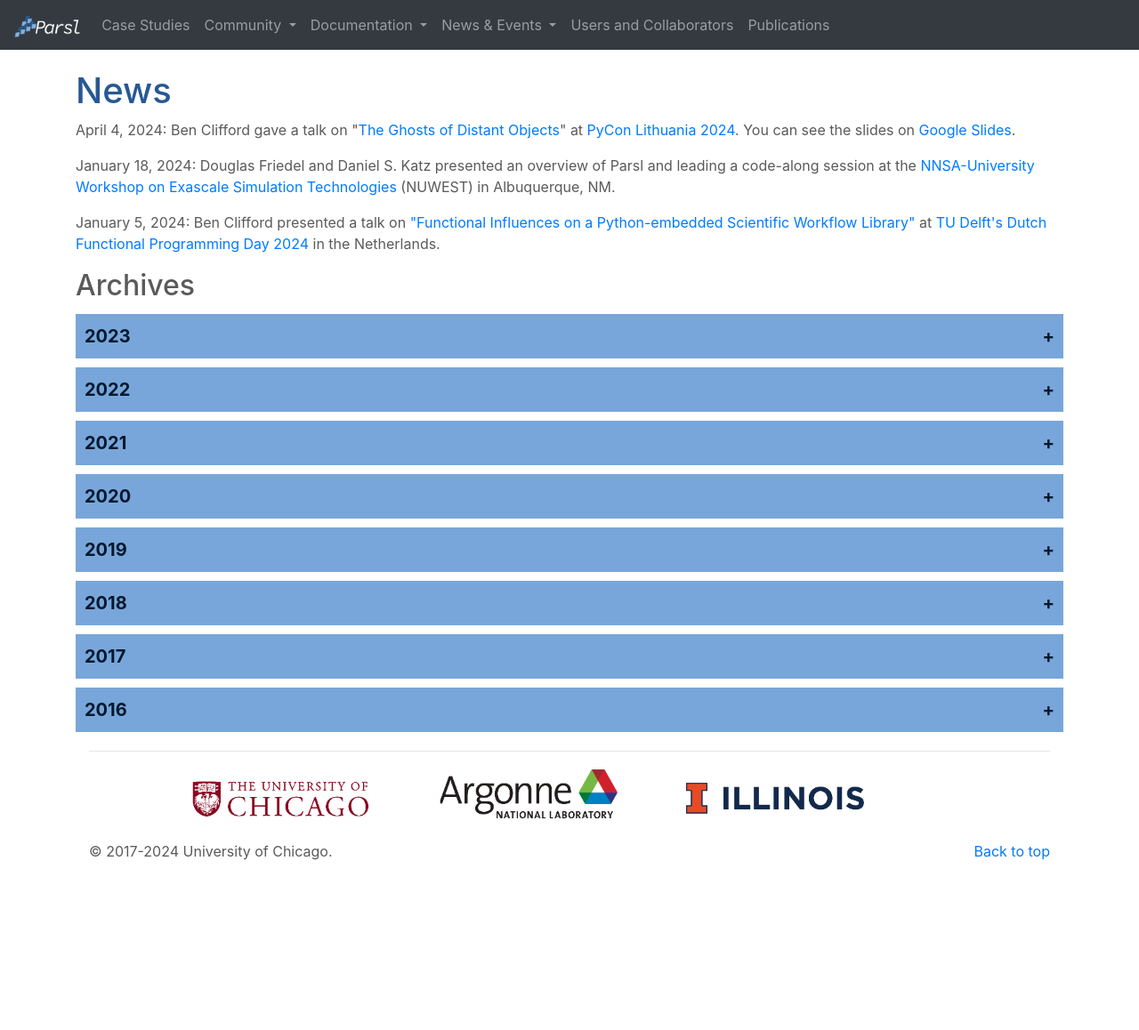
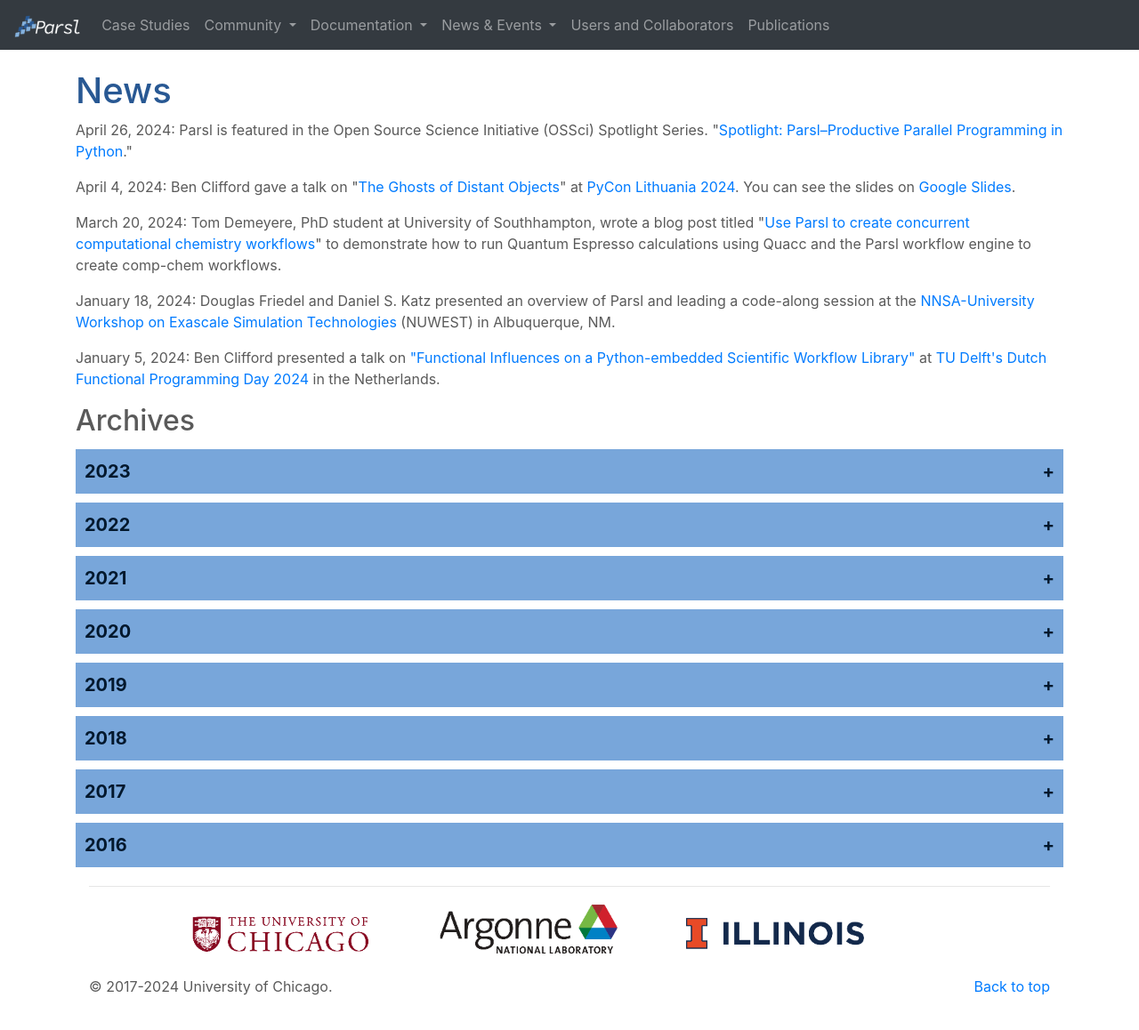
Before and after one commit to Parsl/parsl.github.io, a Jekyll site: the page built from news.html, in a window 1280 px wide and 1185 px high. Shown: the top 1158 px of the window at 89% size. Built offline with Jekyll 4.4.1, drawn with Linux system fonts in a browser that asks for light colours.

Commit message:
Update news.html
Added links to the OSSci Spotlight Series feature and Tom Demeyere's blog post.

```diff
--- a/news.html
+++ b/news.html
@@ -17,11 +17,19 @@
       </div>
       -->
 <div class="news-info">
+        <p><span class="name">April 26, 2024:</span>
+        Parsl is featured in the Open Source Science Initiative (OSSci) Spotlight Series. "<a href="https://medium.com/open-source-science-initiative/spotlight-parsl-productive-parallel-programming-in-python-7fc803b60d7d" target="_blank">Spotlight: Parsl–Productive Parallel Programming in Python</a>."
+
+<div class="news-info">
         <p><span class="name">April 4, 2024:</span>
         Ben Clifford gave a talk on "<a href="https://pycon.lt/2024/talks/YUXXZS" target="_blank">The Ghosts of Distant Objects</a>" at <a href="https://pycon.lt/2024" target="_blank">PyCon Lithuania 2024</a>. You can see the slides on <a href="https://docs.google.com/presentation/d/1ek4DCn98chYgASTgePpO6-GNu7-uTEmVbN68iu_5quU">Google Slides</a>.
        </div>
 
 <div class="news-info">
+        <p><span class="name">March 20, 2024:</span>
+        Tom Demeyere, PhD student at University of Southhampton, wrote a blog post titled "<a href="https://tomdemeyere.github.io/blog/2024/workflows-manager-for-dft/" target="_blank">Use Parsl to create concurrent computational chemistry workflows</a>" to demonstrate how to run Quantum Espresso calculations using Quacc and the Parsl workflow engine to create comp-chem workflows.
+
+  <div class="news-info">
         <p><span class="name">January 18, 2024:</span>
         Douglas Friedel and Daniel S. Katz presented an overview of Parsl and leading a code-along session at the <a href="https://illinois-ceesd.github.io/nuwest/" target="_blank">NNSA-University Workshop on Exascale Simulation Technologies</a> (NUWEST) in Albuquerque, NM.
        </div>
```
